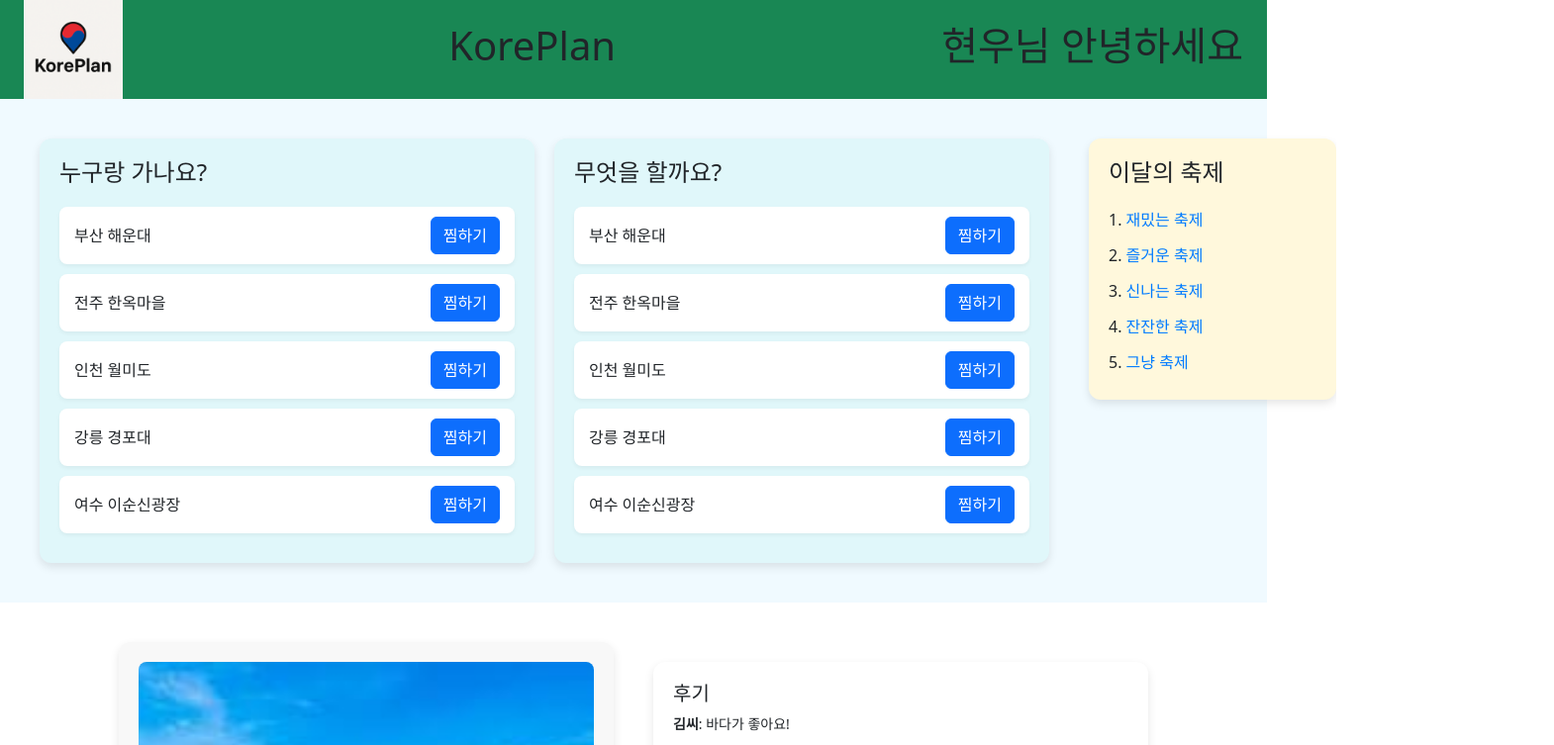
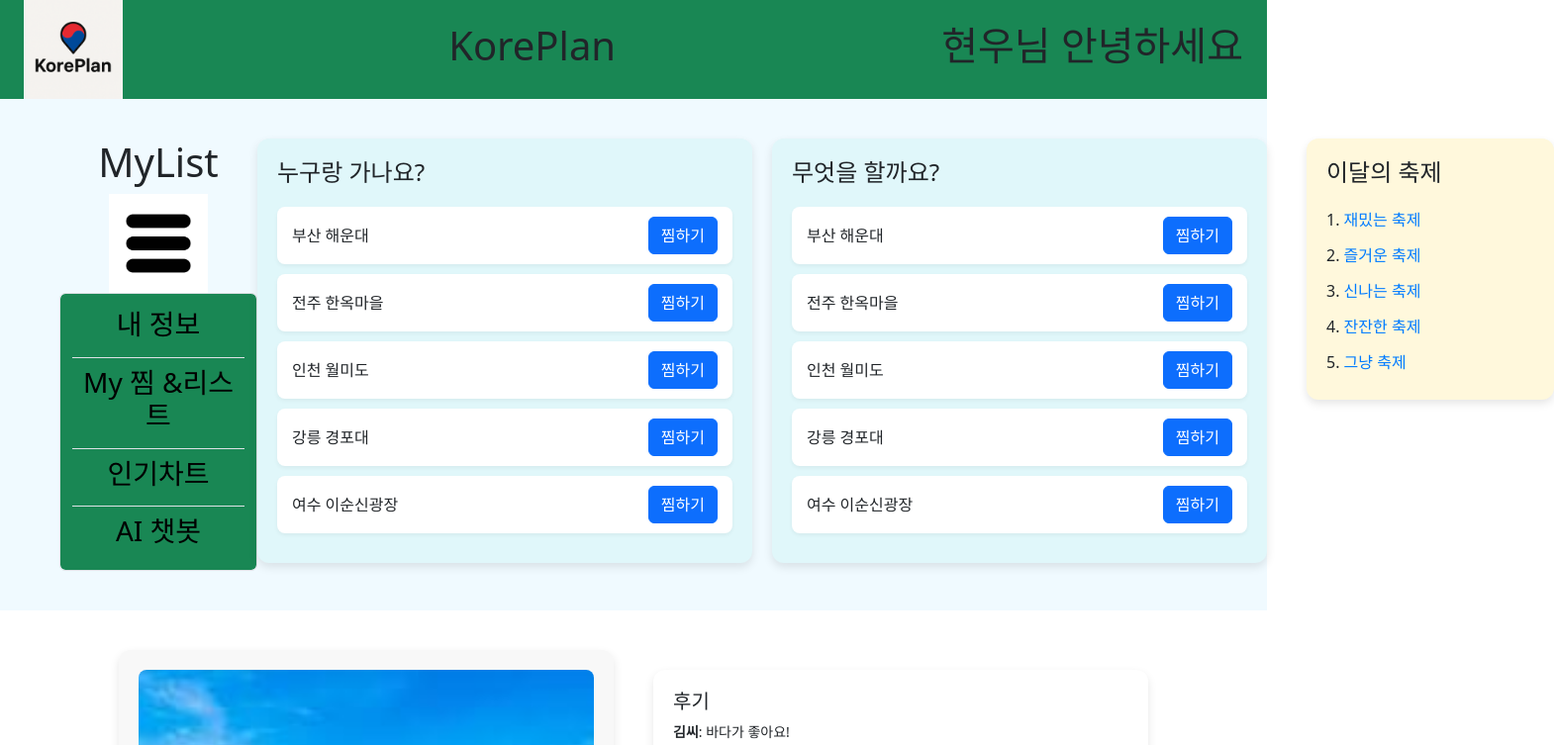
Before and after one commit to SK-Travel/KorePlan-Front, a React (Vite) app: page /search in a window 1280 px wide. Shown: the top 753 px of the page at 99% size, 1570 px wide, since content can reach past the window. Built offline with nearby package versions, Linux system fonts and the light colour scheme.

Commit message:
2025-04-23(2)

```diff
--- a/src/component/Search/Festival.jsx
+++ b/src/component/Search/Festival.jsx
@@ -1,5 +1,5 @@
 import React, { useState } from 'react';
-import SampleFesData from '../../datas/SampleFesData';
+import SampleFesData from '../../datas/SearchSample/SampleFesData';
 
 const Festival = () => {
   const [posts, setPosts] = useState(SampleFesData);
--- a/src/component/Search/PopWhatList.jsx
+++ b/src/component/Search/PopWhatList.jsx
@@ -1,5 +1,5 @@
 import React, { useState } from 'react';
-import SamplePopData from '../../datas/SamplePopData.js';
+import SamplePopData from '../../datas/SearchSample/SamplePopData.js';
 import { Button } from 'react-bootstrap';
 
 const PopWhatList = () => {
--- a/src/component/Search/PopWhoList.jsx
+++ b/src/component/Search/PopWhoList.jsx
@@ -1,5 +1,5 @@
 import React, { useState } from 'react';
-import SamplePopData from '../../datas/SamplePopData.js';
+import SamplePopData from '../../datas/SearchSample/SamplePopData.js';
 import { Button } from 'react-bootstrap';
 
 const PopWhoList = () => {
--- a/src/component/Search/ReviewList.jsx
+++ b/src/component/Search/ReviewList.jsx
@@ -1,5 +1,5 @@
 import React from 'react';
-import SampleReviewData from '../../datas/SampleReviewData';
+import SampleReviewData from '../../datas/SearchSample/SampleReviewData';
 
 const ReviewList = () => {
   return (
--- a/src/fragments/Header.jsx
+++ b/src/fragments/Header.jsx
@@ -1,11 +1,11 @@
 import React from 'react';
 import 'bootstrap/dist/css/bootstrap.min.css'; // 부트스트랩 CSS 가져오기
-
+import KorePlanLogo from '../assets/KorePlan.png';
 const Header = () => {
     return (
         <header className="bg-success">
             <div className="h-100 d-flex justify-content-between align-items-center mx-4">
-                <img src="public/KorePlan.png" alt="KorePlan 로고" width="100" />
+                <img src={KorePlanLogo} alt="KorePlan 로고" width="100" />
                 <h1>KorePlan</h1>
                 <h1>현우님 안녕하세요</h1>
             </div>
--- a/src/fragments/MyList.jsx
+++ b/src/fragments/MyList.jsx
@@ -1,11 +1,11 @@
 import React, { Component } from 'react';
-
+import MyListLogo from '../assets/MyList.png';
 class MyList extends Component {
     render() {
         return (
             <div className="text-center">
                 <h1>MyList</h1>
-                <img src="public/MyList.png" alt="내 리스트 로고" width="100"/>
+                <img src={MyListLogo} alt="내 리스트 로고" width="100"/>
                 <div className="bg-success d-flex flex-column align-items-center text-center form-control">
                     <a href="#" style={{textDecoration:'none'}} className='border-bottom w-100 py-2 text-black'><h3>내 정보</h3></a>
                     <a href="#" style={{textDecoration:'none'}} className="border-bottom w-100 py-2 text-black"><h3>My 찜 &리스트</h3></a>
--- a/src/pages/SearchResult.jsx
+++ b/src/pages/SearchResult.jsx
@@ -6,6 +6,8 @@ import Result from '../component/Search/Result';
 import ReviewList from '../component/Search/ReviewList';
 import Header from '../fragments/Header';
 import Footer from '../fragments/Footer';
+import MyList from '../fragments/MyList';
+
 
 const SearchResult = () => {
   return (
@@ -22,6 +24,8 @@ const SearchResult = () => {
         padding: '40px',
         backgroundColor: '#f0faff'
       }}>
+        <div style={{marginLeft:'20px',minWidth:'200px'}}><MyList/></div>
+
         {/* 왼쪽: 누구랑 / 무엇을 */}
         <div style={{ display: 'flex', gap: '20px', flex: 1 }}>
           <PopWhoList />
```
Also changed, not shown: src/assets/KorePlan.png (renamed from public/KorePlan.png), src/assets/MyList.png (renamed from public/MyList.png), src/datas/SearchSample/SampleFesData.js (renamed from src/datas/SampleFesData.js), src/datas/SearchSample/SamplePopData.js (renamed from src/datas/SamplePopData.js), src/datas/SearchSample/SampleReviewData.js (renamed from src/datas/SampleReviewData.js).
